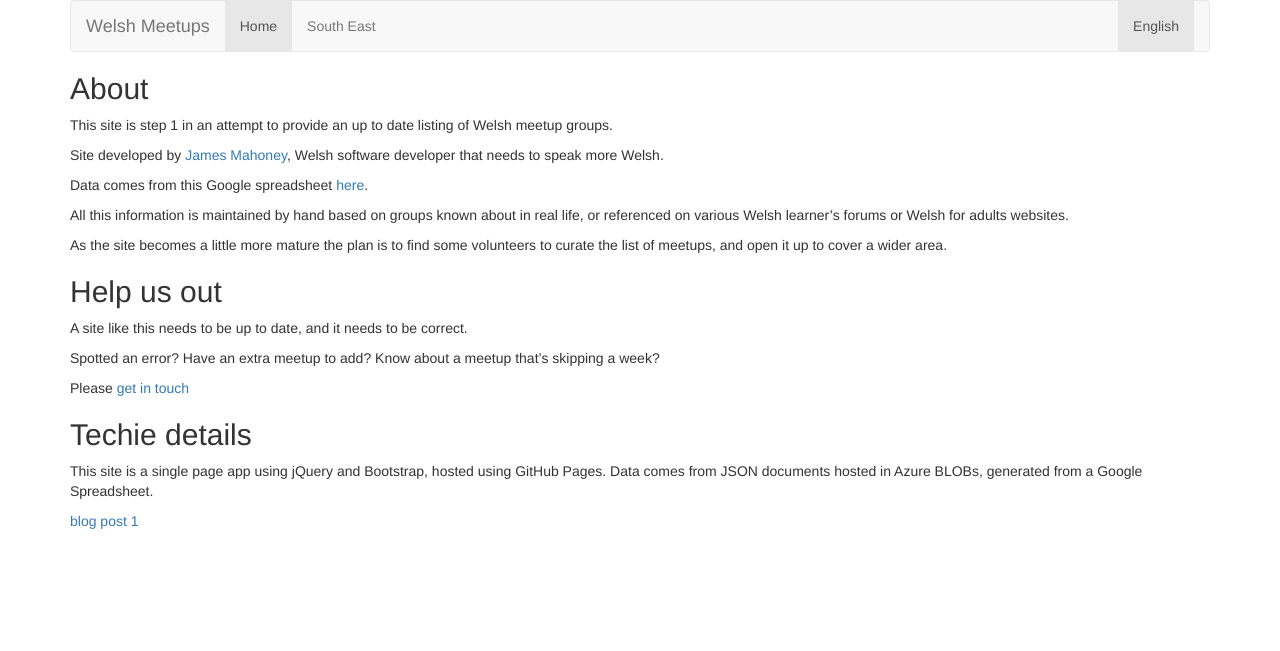
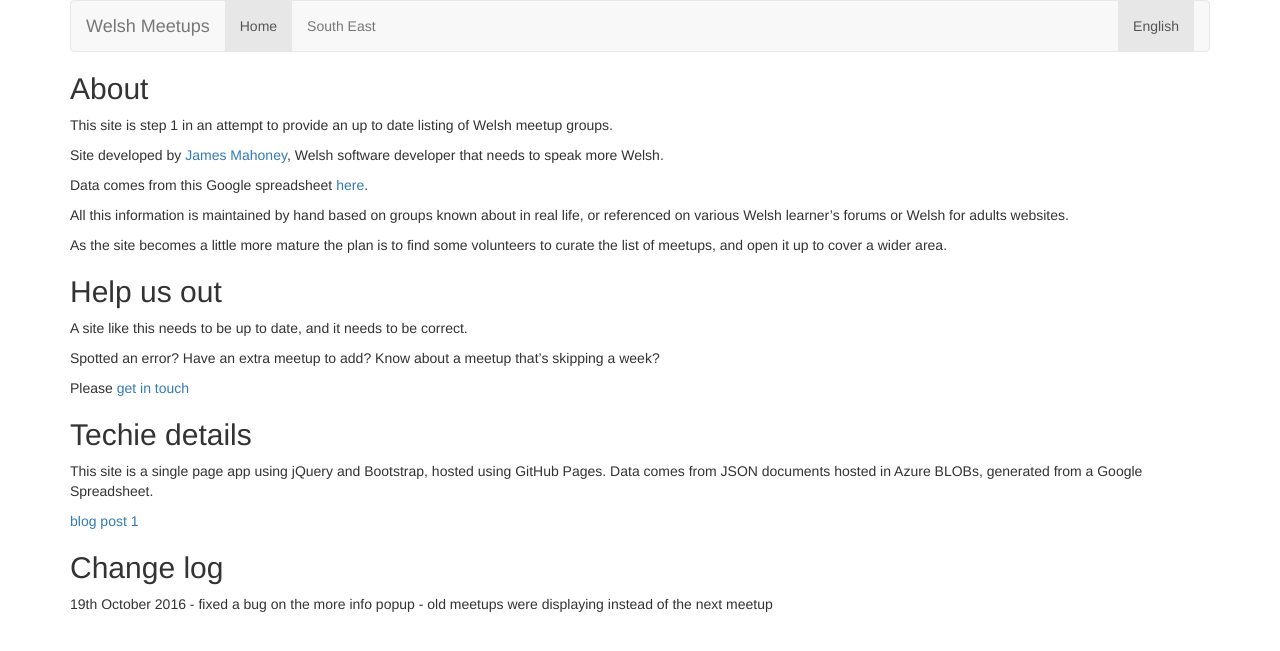
Before and after one commit to mahoneyjames/chatcymru, a Jekyll site: the page built from welsh/about.md, in a window 1280 px wide. Shown: the top 651 px of the page. Built offline with Jekyll 4.4.1, drawn with Linux system fonts in a browser that asks for light colours; nearby versions of some CDN libraries.

Commit message:
bug fix - old metups where showing on the meetup popup

```diff
--- a/welsh/about.md
+++ b/welsh/about.md
@@ -28,3 +28,7 @@ Please <a href="/contact.html">get in touch</a>
 This site is a single page app using jQuery and Bootstrap, hosted using GitHub Pages. Data comes from JSON documents hosted in Azure BLOBs, generated from a Google Spreadsheet.
 
 [blog post 1](http://www.jamesmahoney.co.uk/blog/2016/09/02/google_sheets_backend_data_store_via_json.html)
+
+## Change log
+
+19th October 2016 - fixed a bug on the more info popup - old meetups were displaying instead of the next meetup
--- a/welsh/meetups.js
+++ b/welsh/meetups.js
@@ -111,7 +111,10 @@ function renderMeetup(item,$wrapper)
 	$whenDiv.append("<p>" + item.When.Summary + "</p>");
 	for(var index=0; index<item.When.Upcoming.length;index++)
 	{
-		if(!item.When.Upcoming[index].IsCancelled || item.When.Upcoming[index].IsCancelled==false)
+		log(moment());
+		log(moment(item.When.Upcoming[index].When));
+		if((!item.When.Upcoming[index].IsCancelled || item.When.Upcoming[index].IsCancelled==false)
+			&& moment(item.When.Upcoming[index].When).isAfter(moment()))
 		{
 
 			$whenDiv.append("<p>Next: " + moment(item.When.Upcoming[index].When).format('dddd Do MMMM') + "</p>");
```
